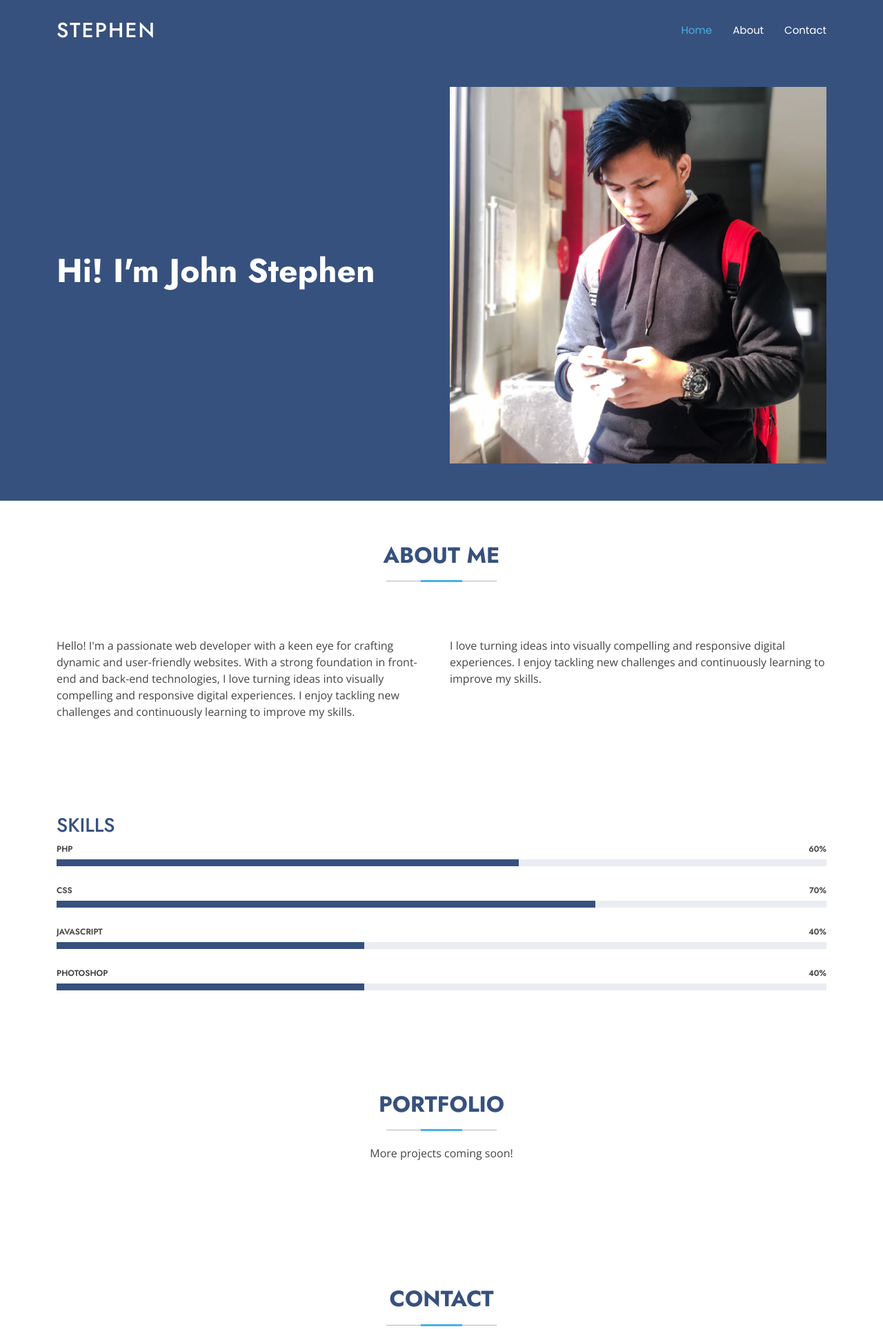
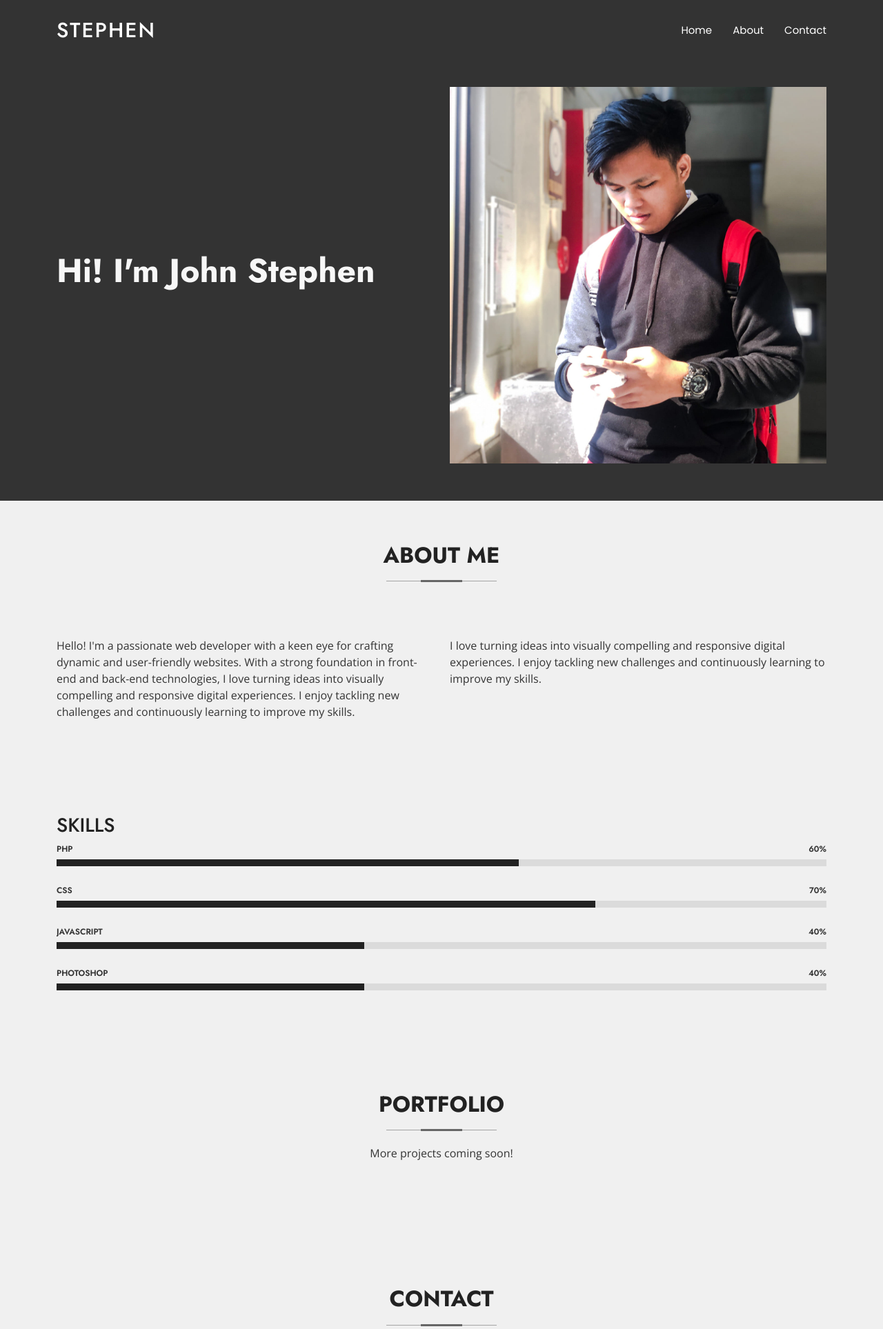
Before and after one commit to Cozmou/stephenweb, a PHP site: page / in a window 1280 px wide. Shown: the top 1927 px of the page at 69% size. Run offline with PHP 8.4, Linux system fonts and the light colour scheme.

Commit message:
update.main.css

```diff
--- a/assets/css/main.css
+++ b/assets/css/main.css
@@ -1,4 +1,3 @@
-
 /* Fonts */
 :root {
   --default-font: "Open Sans", system-ui, -apple-system, "Segoe UI", Roboto, "Helvetica Neue", Arial, "Noto Sans", "Liberation Sans", sans-serif, "Apple Color Emoji", "Segoe UI Emoji", "Segoe UI Symbol", "Noto Color Emoji";
@@ -6,52 +5,70 @@
   --nav-font: "Poppins", sans-serif;
 }
 
-/* Global Colors - The following color variables are used throughout the website. Updating them here will change the color scheme of the entire website */
+/* Global Colors - Monochrome Theme */
 :root {
-  --background-color: #ffffff;
-  /* Background color for the entire website, including individual sections */
-  --default-color: #444444;
-  /* Default color used for the majority of the text content across the entire website */
-  --heading-color: #37517e;
-  /* Color for headings, subheadings and title throughout the website */
-  --accent-color: #47b2e4;
-  /* Accent color that represents your brand on the website. It's used for buttons, links, and other elements that need to stand out */
-  --surface-color: #ffffff;
-  /* The surface color is used as a background of boxed elements within sections, such as cards, icon boxes, or other elements that require a visual separation from the global background. */
+  --background-color: #f0f0f0;
+  /* Light gray background for the entire website */
+  --default-color: #333333;
+  /* Darker gray for primary text */
+  --heading-color: #222222;
+  /* Very dark gray for headings */
+  --accent-color: #666666;
+  /* Medium gray accent color for buttons, links, etc. */
+  --surface-color: #e0e0e0;
+  /* Slightly darker gray for boxed sections, cards, etc. */
   --contrast-color: #ffffff;
-  /* Contrast color for text, ensuring readability against backgrounds of accent, heading, or default colors. */
+  /* White for high contrast elements like text on dark backgrounds */
 }
 
-/* Nav Menu Colors - The following color variables are used specifically for the navigation menu. They are separate from the global colors to allow for more customization options */
+/* Nav Menu Colors - Monochrome */
 :root {
-  --nav-color: #ffffff;
-  /* The default color of the main navmenu links */
-  --nav-hover-color: #47b2e4;
-  /* Applied to main navmenu links when they are hovered over or active */
-  --nav-mobile-background-color: #ffffff;
-  /* Used as the background color for mobile navigation menu */
-  --nav-dropdown-background-color: #ffffff;
-  /* Used as the background color for dropdown items that appear when hovering over primary navigation items */
-  --nav-dropdown-color: #444444;
-  /* Used for navigation links of the dropdown items in the navigation menu. */
-  --nav-dropdown-hover-color: #47b2e4;
-  /* Similar to --nav-hover-color, this color is applied to dropdown navigation links when they are hovered over. */
+  --nav-color: #333333;
+  /* Dark gray for main nav menu links */
+  --nav-hover-color: #ffffff;
+  /* Medium gray for nav menu link hover effect */
+  --nav-mobile-background-color: #e0e0e0;
+  /* Light gray background for mobile navigation menu */
+  --nav-dropdown-background-color: #d0d0d0;
+  /* Slightly darker gray background for dropdown items */
+  --nav-dropdown-color: #333333;
+  /* Dark gray for dropdown item text */
+  --nav-dropdown-hover-color: #666666;
+  /* Accent gray for dropdown item hover */
 }
 
-/* Color Presets - These classes override global colors when applied to any section or element, providing reuse of the sam color scheme. */
-
+/* Color Presets - Monochrome Variations */
 .light-background {
-  --background-color: #f5f6f8;
-  --surface-color: #ffffff;
+  --background-color: #f7f7f7;
+  --surface-color: #f0f0f0;
 }
 
 .dark-background {
-  --background-color: #37517e;
-  --default-color: #ffffff;
-  --heading-color: #ffffff;
-  --surface-color: #4668a2;
+  --background-color: #333333;
+  --default-color: #f0f0f0;
+  --heading-color: #f7f7f7;
+  --surface-color: #555555;
   --contrast-color: #ffffff;
 }
+
+/* Navbar Styling */
+#navbar {
+  background-color: var(--surface-color);
+  /* Background color for navbar */
+  color: var(--nav-color);
+}
+
+#navbar a {
+  color: var(--nav-color);
+  /* Navbar link color */
+  transition: color 0.3s ease;
+}
+
+#navbar a:hover {
+  color: var(--nav-hover-color);
+  /* Navbar link color on hover */
+}
+
 /* edits */
 
 /* end of edits */
@@ -147,7 +164,7 @@ h6 {
 # Global Header
 --------------------------------------------------------------*/
 .header {
-  --background-color: #3d4d6a;
+  --background-color: #424853;
   --heading-color: #ffffff;
   color: var(--default-color);
   background-color: var(--background-color);
@@ -218,7 +235,7 @@ h6 {
 /* Index Page Header on Scroll
 ------------------------------*/
 .index-page.scrolled .header {
-  --background-color: rgba(40, 58, 90, 0.9);
+  --background-color: rgba(102, 115, 138, 0.9);
 }
 
 /*--------------------------------------------------------------
@@ -513,7 +530,7 @@ h6 {
   color: var(--default-color);
   background-color: var(--background-color);
   font-size: 14px;
-  padding-bottom: 20px;
+  padding-bottom: 50px;
   position: relative;
 }
 
@@ -650,8 +667,8 @@ h6 {
 }
 
 .footer .copyright {
-  padding-top: 20px;
-  padding-bottom: 20px;
+  padding-top: 25px;
+  padding-bottom: 25px;
   border-top: 1px solid color-mix(in srgb, var(--default-color), transparent 90%);
 }
 
```
